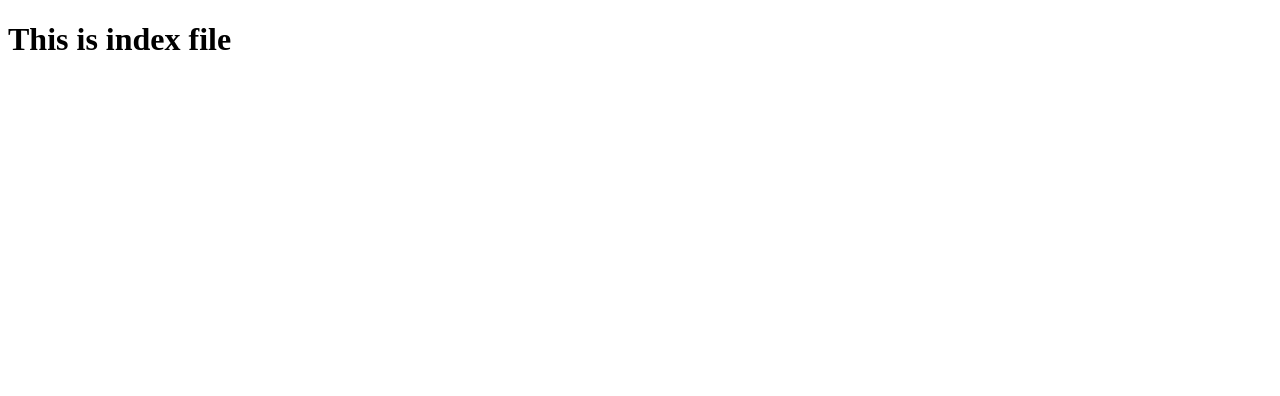
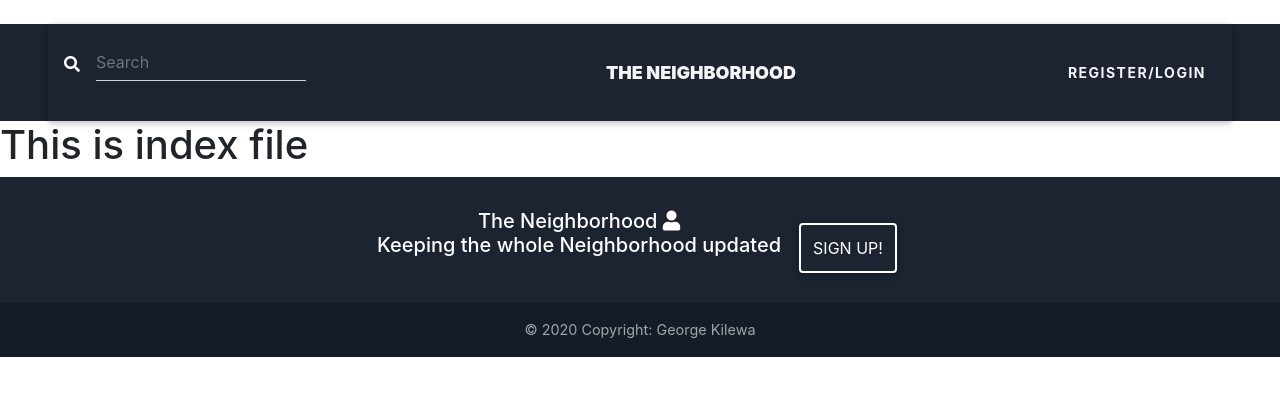
Before and after one commit to Kilewa/neighborhood, a Django app: page / in a window 1280 px wide. Shown: the top 396 px of the page. Run offline with Django 3.2, Linux system fonts and the light colour scheme; some libraries are stand-ins or nearby versions.

Commit message:
added navbar

```diff
--- /dev/null
+++ b/communities/static/css/navbar.css
@@ -0,0 +1,29 @@
+@import url('https://fonts.googleapis.com/css2?family=Monoton&display=swap');
+
+#brand {
+    color: #f5f5f5;
+    padding: 10px;
+    border-bottom: none;
+    font-size: 18px;
+    font-weight: 900;
+}
+
+#brand:hover {
+    border: 2px solid #1565C0;
+    color: #64B5F6;
+    text-decoration: none;
+}
+
+.accounts {
+    padding: 10px;
+    letter-spacing: 1.5px;
+    color:#f5f5f5;
+    font-weight: 700;
+    text-transform: uppercase;
+    font-size: 14px;
+}
+
+.accounts:hover {
+    text-decoration: none;
+    color: #b88c8c;
+}
--- a/communities/templates/communities/base.html
+++ b/communities/templates/communities/base.html
@@ -1,12 +1,94 @@
+{% load bootstrap4 %}
+
+{% load static%}
+
 <!DOCTYPE html>
 <html lang="en">
-<head>
-    <meta charset="UTF-8">
-    <meta name="viewport" content="width=device-width, initial-scale=1.0">
-    <title>Neighborhood</title>
-</head>
-<body>
-    {% block content %}
+  <head>
+    <meta charset="UTF-8" />
+    <meta name="viewport" content="width=device-width, initial-scale=1.0" />
+    <meta http-equiv="X-UA-Compatible" content="ie=edge" />
+    <title>The Neighbourhood</title>
+    <link
+      rel="icon"
+      href="https://assets.awwwards.com/assets/images/favicon.svg"
+      type="image/svg+xml"
+    />
+    <link
+      rel="stylesheet"
+      href="https://maxcdn.bootstrapcdn.com/font-awesome/4.7.0/css/font-awesome.min.css"
+    />
+    <!-- Bootstrap -->
+    <link
+      href="https://cdnjs.cloudflare.com/ajax/libs/twitter-bootstrap/4.1.3/css/bootstrap.min.css"
+      rel="stylesheet"
+    />
+    <!-- Material Design for Bootstrap -->
+    <link
+      href="https://cdnjs.cloudflare.com/ajax/libs/mdbootstrap/4.5.16/css/mdb.min.css"
+      rel="stylesheet"
+    />
+    <br />
+    <link
+      rel="stylesheet"
+      href="https://use.fontawesome.com/releases/v5.8.2/css/all.css"
+      integrity="sha384-oS3vJWv+0UjzBfQzYUhtDYW+Pj2yciDJxpsK1OYPAYjqT085Qq/1cq5FLXAZQ7Ay"
+      crossorigin="anonymous"
+    />
+    <link rel="stylesheet" href="{% static 'css/navbar.css' %}" />
+  </head>
+
+  <body>
+    {% include 'communities/navbar.html' %}
+    {% block content %}{% endblock %}
+
+    <div class="footer">
+      <!-- Footer -->
+      <footer class="page-footer font-small unique-color-dark pt-4">
+        <!-- Footer Elements -->
+        <div class="container">
+          <!-- Call to action -->
+          <ul class="list-unstyled list-inline text-center py-2">
+            <li class="list-inline-item">
+              <h5 class="mb-1">
+                The Neighborhood <i class="fas fa-user"></i> <br />
+                Keeping the whole Neighborhood updated
+              </h5>
+            </li>
+            <li class="list-inline-item">
+              <a
+                href="{% url 'register'%}"
+                class="btn btn-outline-white btn-rounded"
+                >Sign up!</a
+              >
+            </li>
+          </ul>
+          <!-- Call to action -->
+        </div>
+        <!-- Footer Elements -->
+
+        <!-- Copyright -->
+        <div class="footer-copyright text-center py-3">
+          © 2020 Copyright:
+          <a> George Kilewa</a>
+        </div>
+        <!-- Copyright -->
+      </footer>
+      <!-- Footer -->
+    </div>
+
+    {% block scripts %}
+    <!-- jQuery -->
+
+    <script src="https://cdnjs.cloudflare.com/ajax/libs/jquery/3.3.1/jquery.min.js"></script>
+    <!-- Popper.js -->
+    <script src="https://cdnjs.cloudflare.com/ajax/libs/popper.js/1.14.6/umd/popper.min.js"></script>
+    <!-- Bootstrap -->
+    <script src="https://cdnjs.cloudflare.com/ajax/libs/twitter-bootstrap/4.1.3/js/bootstrap.min.js"></script>
+    <!-- Material Design for Bootstrap -->
+    <script src="https://cdnjs.cloudflare.com/ajax/libs/mdbootstrap/4.5.16/js/mdb.min.js"></script>
+    <script src="//code.jquery.com/jquery-3.3.1.min.js"></script>
+
     {% endblock %}
-</body>
+  </body>
 </html>
--- /dev/null
+++ b/communities/templates/communities/navbar.html
@@ -0,0 +1,69 @@
+{% load bootstrap4 %}
+{% load static%}
+
+<!DOCTYPE html>
+<html lang="en">
+
+<head>
+    <meta charset="UTF-8">
+    <meta name="viewport" content="width=device-width, initial-scale=1.0">
+    <title></title>
+    {% block styles %}
+    {% bootstrap_css %}
+    {% endblock %}
+</head>
+
+<body>
+    <nav class="animated slideInDown unique-color-dark navbar-collapse navbar-expand-lg sticky-top ">
+    <div class="navbar mx-5">
+        <div class="nav-search">
+        <form class="form-inline md-form form-md active-pink active-pink-2 mt-2" action="{% url 'login' %}">
+            <i class="fas fa-search text-white" aria-hidden="true"></i>
+            <input class="form-control form-control-md ml-3 w-75" type="text" placeholder="Search" aria-label="Search"
+            name="titles">
+        </form>
+        </div>
+        <div id="logo">
+            <a href="{% url 'home' %}" id="brand">THE NEIGHBORHOOD </a>
+
+        </div>
+        <div class="nav-right">
+        {% if user.is_authenticated %}
+
+
+            <a href="{% url 'logout' %}" class="accounts">Post News</a>
+            <a href="{% url 'logout' %}" class="accounts">News</a>
+            <a href="{% url 'logout' %}" class="accounts">Communities</a>
+            <a href="{% url 'logout' %}" class="accounts">Log Out</a>
+
+
+
+
+        {% else %}
+            <a href="{% url 'login'%}" class="accounts">register/login</a>
+        {%  endif %}
+
+        </div>
+    </div>
+    </nav>
+    {% block content %}
+    {% endblock %}
+
+    <script src="https://code.jquery.com/jquery-3.5.1.slim.min.js"
+        integrity="sha384-DfXdz2htPH0lsSSs5nCTpuj/zy4C+OGpamoFVy38MVBnE+IbbVYUew+OrCXaRkfj"
+        crossorigin="anonymous"></script>
+    <script src="https://cdn.jsdelivr.net/npm/popper.js@1.16.1/dist/umd/popper.min.js"
+        integrity="sha384-9/reFTGAW83EW2RDu2S0VKaIzap3H66lZH81PoYlFhbGU+6BZp6G7niu735Sk7lN"
+        crossorigin="anonymous"></script>
+    <script src="https://cdn.jsdelivr.net/npm/bootstrap@4.5.3/dist/js/bootstrap.min.js"
+        integrity="sha384-w1Q4orYjBQndcko6MimVbzY0tgp4pWB4lZ7lr30WKz0vr/aWKhXdBNmNb5D92v7s"
+        crossorigin="anonymous"></script>
+    <script src="https://ajax.googleapis.com/ajax/libs/jquery/3.5.1/jquery.min.js"></script>
+
+    <!-- Popper JS -->
+    <script src="https://cdnjs.cloudflare.com/ajax/libs/popper.js/1.16.0/umd/popper.min.js"></script>
+
+    <!-- Latest compiled JavaScript -->
+    <script src="https://maxcdn.bootstrapcdn.com/bootstrap/4.5.2/js/bootstrap.min.js"></script>
+
+</html>
```
